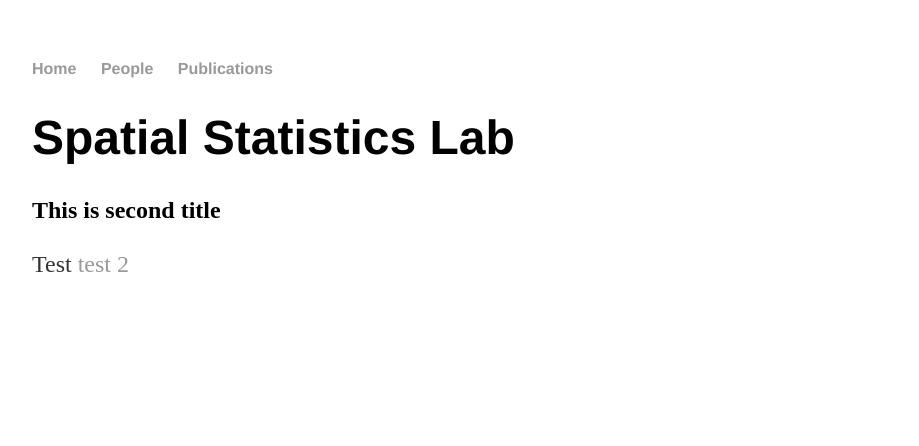
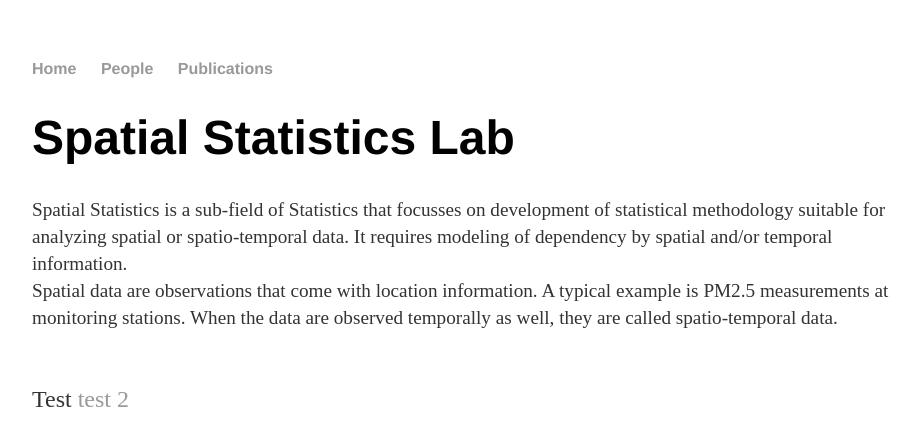
Before and after one commit to starestar/limcstat.github.io, a Jekyll site: the page built from index.html, in a window 1280 px wide. Shown: the top 446 px of the page, without its empty margins (160-1079 px from the left). Built offline with Jekyll 4.4.1, drawn with Linux system fonts in a browser that asks for light colours.

Commit message:
Update index.html

```diff
--- a/index.html
+++ b/index.html
@@ -6,7 +6,14 @@ title: Spatial Statistics Lab
 
 	<h1> Spatial Statistics Lab </h1>
 
-	<h2> This is second title</h2>
+	<p style="font-size:120%">
+	Spatial Statistics is a sub-field of Statistics that focusses on development of statistical methodology
+		suitable for analyzing spatial or spatio-temporal data. It requires modeling of dependency by spatial and/or temporal information.
+		<br>
+
+	Spatial data are observations that come with location information. A typical example is PM2.5 measurements at monitoring stations.
+        When the data are observed temporally as well, they are called spatio-temporal data.<br><br>
+	</p>
 
 	<p>Test <a href="/about">test 2</a></p>
 </div><!-- /.blurb -->
```
